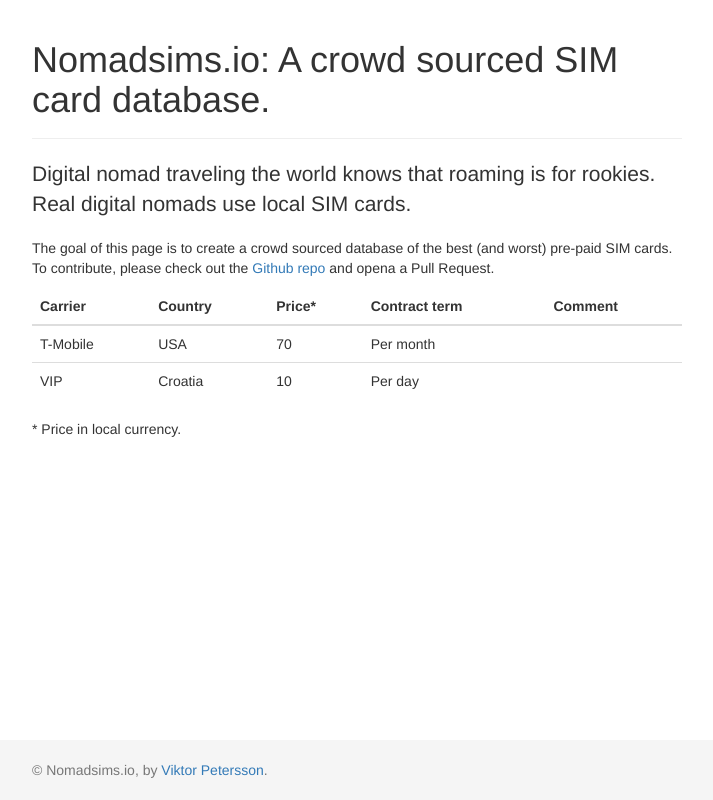
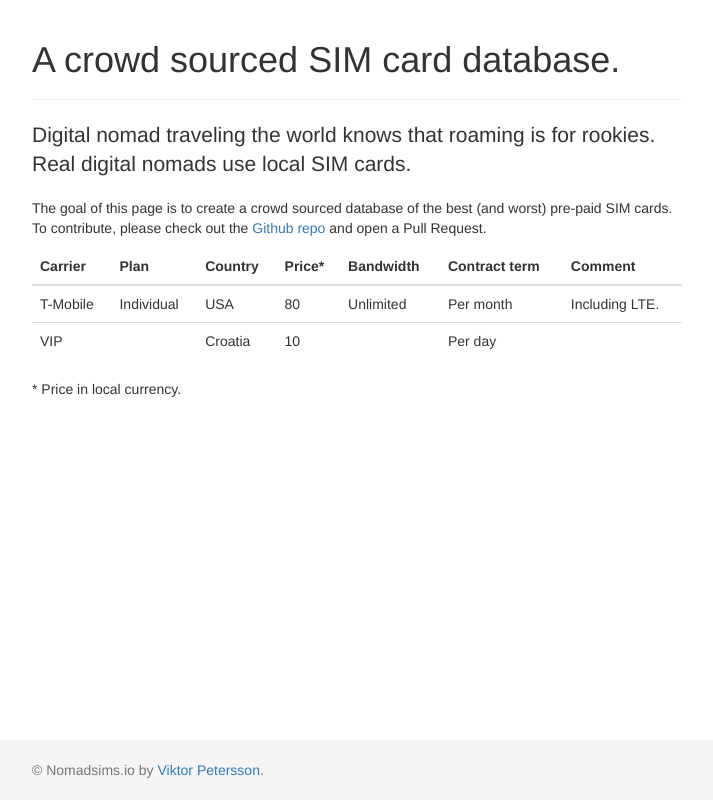
Before and after one commit to vpetersson/nomadsims.io, a plain HTML site: page index.html in a window 1280 px wide. Shown: the whole page, without its empty margins (283-996 px from the left). Drawn offline with nearby package versions, Linux system fonts and the light colour scheme.

Commit message:
Adds more data points for each plan.

```diff
--- a/db.json
+++ b/db.json
@@ -5,13 +5,17 @@
     {
       "carrier": "T-Mobile",
       "country": "USA",
-      "price": 70,
+      "plan": "Individual",
+      "price": 80,
       "contract_terms": "Per month",
-      "comment": ""
+      "bandwidth": "Unlimited",
+      "comment": "Including LTE."
     },
     {
       "carrier": "VIP",
       "country": "Croatia",
+      "plan": "",
+      "bandwidth": "",
       "price": 10,
       "contract_terms": "Per day",
       "comment": ""
--- a/index.html
+++ b/index.html
@@ -9,9 +9,9 @@
     <meta name="author" content="">
     <link rel="icon" href="favicon.ico">
 
-    <title>NomadSIMs.io</title>
+    <title>NomadSIMs.io - A crowd sourced SIM card database.</title>
 
-    <link href="http://maxcdn.bootstrapcdn.com/bootstrap/3.2.0/css/bootstrap.min.css" rel="stylesheet">
+    <link href="//maxcdn.bootstrapcdn.com/bootstrap/3.2.0/css/bootstrap.min.css" rel="stylesheet">
     <link href="style.css" rel="stylesheet">
     <script src="https://code.jquery.com/jquery-2.1.1.js"></script>
 
@@ -21,21 +21,22 @@
       <script src="https://oss.maxcdn.com/respond/1.4.2/respond.min.js"></script>
     <![endif]-->
   </head>
-
   <body>
 
     <div class="container">
       <div class="page-header">
-        <h1>Nomadsims.io: A crowd sourced SIM card database.</h1>
+        <h1>A crowd sourced SIM card database.</h1>
       </div>
       <p class="lead">Digital nomad traveling the world knows that roaming is for rookies. Real digital nomads use local SIM cards.</p>
-      <p>The goal of this page is to create a crowd sourced database of the best (and worst) pre-paid SIM cards. To contribute, please check out the <a href="https://github.com/vpetersson/nomadsims.io">Github repo</a> and opena a Pull Request.</p>
+      <p>The goal of this page is to create a crowd sourced database of the best (and worst) pre-paid SIM cards. To contribute, please check out the <a href="https://github.com/vpetersson/nomadsims.io">Github repo</a> and open a Pull Request.</p>
       <table class="table table-hover">
       <thead>
         <tr>
           <th>Carrier</th>
+          <th>Plan</th>
           <th>Country</th>
           <th>Price*</th>
+          <th>Bandwidth</th>
           <th>Contract term</th>
           <th>Comment</th>
         </tr>
@@ -45,21 +46,26 @@
       </table>
     <p>* Price in local currency.</p>
   </div>
+  </p>
 
+    </div>
     <div class="footer">
       <div class="container">
-        <p class="text-muted">&copy; Nomadsims.io, by <a href="http://viktorpetersson.com">Viktor Petersson</a>.</p>
+        <p class="text-muted">&copy; Nomadsims.io by <a href="http://viktorpetersson.com">Viktor Petersson</a>.</p>
       </div>
     </div>
 
+    <!-- Populate the database -->
     <script>
     $.ajax({url: 'db.json',
       success: function(data, success) {
         for (var i=0, a=data; i < a.plans.length; i++) {
             $('#simtable').append('<tr>'+
                     '<td>' + a.plans[i].carrier+'</td>'+
+                    '<td>' + a.plans[i].plan+'</td>'+
                     '<td>' + a.plans[i].country+'</td>'+
                     '<td>' + a.plans[i].price+'</td>'+
+                    '<td>' + a.plans[i].bandwidth+'</td>'+
                     '<td>' + a.plans[i].contract_terms+'</td>'+
                     '<td>' + a.plans[i].comment+'</td>'+
                     '</tr>');
@@ -70,6 +76,7 @@ $.ajax({url: 'db.json',
     });
     </script>
   </body>
+
   <!-- Google Analytics -->
   <script>
   (function(i,s,o,g,r,a,m){i['GoogleAnalyticsObject']=r;i[r]=i[r]||function(){
```
Lines whose indentation alone changed are shown as unchanged.
